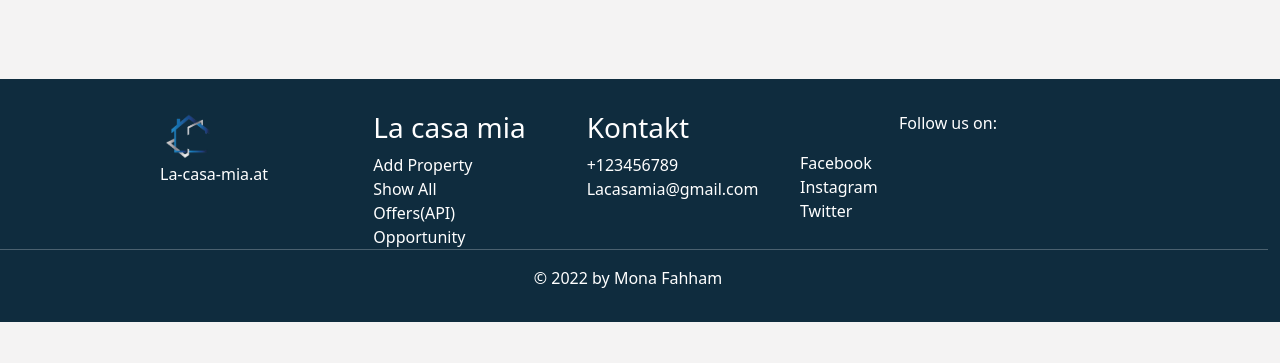
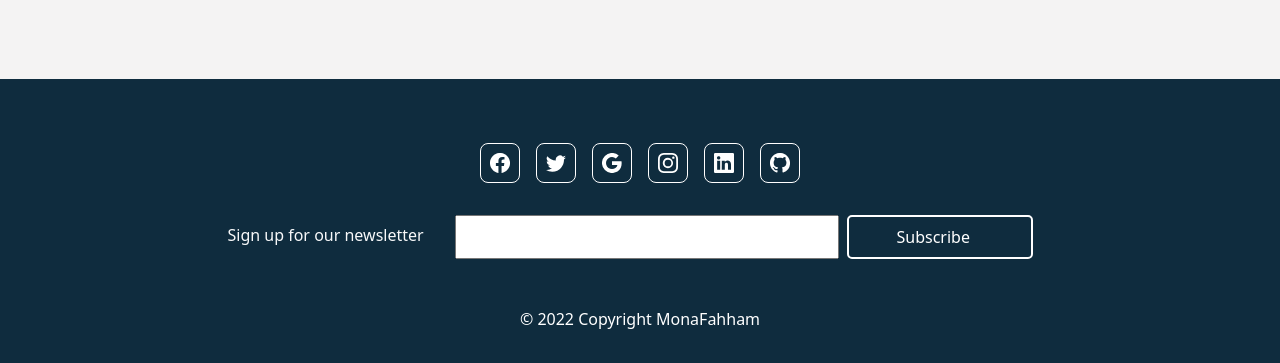
Before and after one commit to MonaFahham/BE16_CR12_MonaFahham, a PHP site: page /PHP/details.php?real_estate_id=1 in a window 1280 px wide. Shown: the part 1218-1581 px from the top of the page. Before the commit the page ends 1540 px from the top, so only its background shows below. Run offline with PHP 8.4, Linux system fonts and the light colour scheme; data comes from the database, SQL or seed files in the repository; some libraries are stand-ins or nearby versions.

Commit message:
final edit

```diff
--- a/a_create.php
+++ b/a_create.php
@@ -63,7 +63,7 @@ if ($_POST) {
     <head>
         <meta charset="UTF-8">
         <title>Update</title>
-        <link rel="stylesheet" href="../css/style.scss">
+        <link rel="stylesheet" href="css/style.css">
         <link href="https://cdn.jsdelivr.net/npm/bootstrap@5.1.3/dist/css/bootstrap.min.css" rel="stylesheet" integrity="sha384-1BmE4kWBq78iYhFldvKuhfTAU6auU8tT94WrHftjDbrCEXSU1oBoqyl2QvZ6jIW3" crossorigin="anonymous">
 
     </head>
--- a/a_delete.php
+++ b/a_delete.php
@@ -26,6 +26,8 @@ if ($_POST) {
     <head>
         <meta charset="UTF-8">
         <title>Delete</title>
+    <link rel="stylesheet" href="css/style.css">
+
         <link href="https://cdn.jsdelivr.net/npm/bootstrap@5.1.3/dist/css/bootstrap.min.css" rel="stylesheet" integrity="sha384-1BmE4kWBq78iYhFldvKuhfTAU6auU8tT94WrHftjDbrCEXSU1oBoqyl2QvZ6jIW3" crossorigin="anonymous">
 
 
--- a/a_update.php
+++ b/a_update.php
@@ -46,6 +46,8 @@ if ($_POST) {
     <head>
         <meta charset="UTF-8">
         <title>Update</title>
+    <link rel="stylesheet" href="css/style.css">
+
     <link href="https://cdn.jsdelivr.net/npm/bootstrap@5.1.3/dist/css/bootstrap.min.css" rel="stylesheet" integrity="sha384-1BmE4kWBq78iYhFldvKuhfTAU6auU8tT94WrHftjDbrCEXSU1oBoqyl2QvZ6jIW3" crossorigin="anonymous">
 
 
--- a/components/footer.php
+++ b/components/footer.php
@@ -1,45 +1,86 @@
-<footer>
+ <!-- Footer -->
+ <footer >
+        <div class="container ">
+            <div class="d-flex justify-content-center py-4 ">
+                <div class="Social ">
+                    <a href="# ">
+                        <svg xmlns="http://www.w3.org/2000/svg " fill="white " class="bi bi-facebook social_icon " viewBox="0 0 16 16 ">
+                <path
+                  d="M16 8.049c0-4.446-3.582-8.05-8-8.05C3.58 0-.002 3.603-.002 8.05c0 4.017 2.926 7.347 6.75 7.951v-5.625h-2.03V8.05H6.75V6.275c0-2.017 1.195-3.131 3.022-3.131.876 0 1.791.157 1.791.157v1.98h-1.009c-.993 0-1.303.621-1.303 1.258v1.51h2.218l-.354
+            2.326H9.25V16c3.824-.604 6.75-3.934 6.75-7.951z "
+                />
+              </svg>
+                    </a>
+                </div>
+                <div class="Social ">
+                    <a href="# ">
+                        <svg xmlns="http://www.w3.org/2000/svg " fill="white " class="bi bi-twitter social_icon " viewBox="0 0 16 16 ">
+                <path
+                  d="M5.026 15c6.038 0 9.341-5.003 9.341-9.334 0-.14 0-.282-.006-.422A6.685 6.685 0 0 0 16 3.542a6.658 6.658 0 0 1-1.889.518 3.301 3.301 0 0 0 1.447-1.817 6.533 6.533 0 0 1-2.087.793A3.286 3.286 0 0 0 7.875 6.03a9.325 9.325 0 0 1-6.767-3.429
+            3.289 3.289 0 0 0 1.018 4.382A3.323 3.323 0 0 1 .64 6.575v.045a3.288 3.288 0 0 0 2.632 3.218 3.203 3.203 0 0 1-.865.115 3.23 3.23 0 0 1-.614-.057 3.283 3.283 0 0 0 3.067 2.277A6.588 6.588 0 0 1 .78 13.58a6.32 6.32 0 0 1-.78-.045A9.344 9.344 0
+            0 0 5.026 15z "
+                />
+              </svg>
+                    </a>
+                </div>
+                <div class="Social ">
+                    <a href="# ">
+                        <svg xmlns="http://www.w3.org/2000/svg " fill="white " class="bi bi-google social_icon " viewBox="0 0 16 16 ">
+                <path
+                  d="M15.545 6.558a9.42 9.42 0 0 1 .139 1.626c0 2.434-.87 4.492-2.384 5.885h.002C11.978 15.292 10.158 16 8 16A8 8 0 1 1 8 0a7.689 7.689 0 0 1 5.352 2.082l-2.284 2.284A4.347 4.347 0 0 0 8 3.166c-2.087 0-3.86 1.408-4.492 3.304a4.792 4.792
+            0 0 0 0 3.063h.003c.635 1.893 2.405 3.301 4.492 3.301 1.078 0 2.004-.276 2.722-.764h-.003a3.702 3.702 0 0 0 1.599-2.431H8v-3.08h7.545z "
+                />
+              </svg>
+                    </a>
+                </div>
+                <div class="Social ">
+                    <a href="# ">
+                        <svg xmlns="http://www.w3.org/2000/svg " fill="white " class="bi bi-instagram social_icon " viewBox="0 0 16 16 ">
+                <path
+                  d="M8 0C5.829 0 5.556.01 4.703.048 3.85.088 3.269.222 2.76.42a3.917 3.917 0 0 0-1.417.923A3.927 3.927 0 0 0 .42 2.76C.222 3.268.087 3.85.048 4.7.01 5.555 0 5.827 0 8.001c0 2.172.01 2.444.048 3.297.04.852.174 1.433.372 1.942.205.526.478.972.923
+            1.417.444.445.89.719 1.416.923.51.198 1.09.333 1.942.372C5.555 15.99 5.827 16 8 16s2.444-.01 3.298-.048c.851-.04 1.434-.174 1.943-.372a3.916 3.916 0 0 0 1.416-.923c.445-.445.718-.891.923-1.417.197-.509.332-1.09.372-1.942C15.99 10.445 16 10.173
+            16 8s-.01-2.445-.048-3.299c-.04-.851-.175-1.433-.372-1.941a3.926 3.926 0 0 0-.923-1.417A3.911 3.911 0 0 0 13.24.42c-.51-.198-1.092-.333-1.943-.372C10.443.01 10.172 0 7.998 0h.003zm-.717 1.442h.718c2.136 0 2.389.007 3.232.046.78.035 1.204.166 1.486.275.373.145.64.319.92.599.28.28.453.546.598.92.11.281.24.705.275
+            1.485.039.843.047 1.096.047 3.231s-.008 2.389-.047 3.232c-.035.78-.166 1.203-.275 1.485a2.47 2.47 0 0 1-.599.919c-.28.28-.546.453-.92.598-.28.11-.704.24-1.485.276-.843.038-1.096.047-3.232.047s-2.39-.009-3.233-.047c-.78-.036-1.203-.166-1.485-.276a2.478
+            2.478 0 0 1-.92-.598 2.48 2.48 0 0 1-.6-.92c-.109-.281-.24-.705-.275-1.485-.038-.843-.046-1.096-.046-3.233 0-2.136.008-2.388.046-3.231.036-.78.166-1.204.276-1.486.145-.373.319-.64.599-.92.28-.28.546-.453.92-.598.282-.11.705-.24 1.485-.276.738-.034
+            1.024-.044 2.515-.045v.002zm4.988 1.328a.96.96 0 1 0 0 1.92.96.96 0 0 0 0-1.92zm-4.27 1.122a4.109 4.109 0 1 0 0 8.217 4.109 4.109 0 0 0 0-8.217zm0 1.441a2.667 2.667 0 1 1 0 5.334 2.667 2.667 0 0 1 0-5.334z "
+                />
+              </svg>
+                    </a>
+                </div>
+                <div class="Social ">
+                    <a href="# ">
+                        <svg xmlns="http://www.w3.org/2000/svg " fill="white " class="bi bi-linkedin social_icon " viewBox="0 0 16 16 ">
+                <path
+                  d="M0 1.146C0 .513.526 0 1.175 0h13.65C15.474 0 16 .513 16 1.146v13.708c0 .633-.526 1.146-1.175 1.146H1.175C.526 16 0 15.487 0 14.854V1.146zm4.943 12.248V6.169H2.542v7.225h2.401zm-1.2-8.212c.837 0 1.358-.554 1.358-1.248-.015-.709-.52-1.248-1.342-1.248-.822
+            0-1.359.54-1.359 1.248 0 .694.521 1.248 1.327 1.248h.016zm4.908 8.212V9.359c0-.216.016-.432.08-.586.173-.431.568-.878 1.232-.878.869 0 1.216.662 1.216 1.634v3.865h2.401V9.25c0-2.22-1.184-3.252-2.764-3.252-1.274 0-1.845.7-2.165 1.193v.025h-.016a5.54
+            5.54 0 0 1 .016-.025V6.169h-2.4c.03.678 0 7.225 0 7.225h2.4z "
+                />
+              </svg>
+                    </a>
+                </div>
+                <div class="Social ">
+                    <a href="# ">
+                        <svg xmlns="http://www.w3.org/2000/svg " fill="white " class="bi bi-github social_icon " viewBox="0 0 16 16 ">
+                <path
+                  d="M8 0C3.58 0 0 3.58 0 8c0 3.54 2.29 6.53 5.47 7.59.4.07.55-.17.55-.38 0-.19-.01-.82-.01-1.49-2.01.37-2.53-.49-2.69-.94-.09-.23-.48-.94-.82-1.13-.28-.15-.68-.52-.01-.53.63-.01 1.08.58 1.23.82.72 1.21 1.87.87 2.33.66.07-.52.28-.87.51-1.07-1.78-.2-3.64-.89-3.64-3.95
+            0-.87.31-1.59.82-2.15-.08-.2-.36-1.02.08-2.12 0 0 .67-.21 2.2.82.64-.18 1.32-.27 2-.27.68 0 1.36.09 2 .27 1.53-1.04 2.2-.82 2.2-.82.44 1.1.16 1.92.08 2.12.51.56.82 1.27.82 2.15 0 3.07-1.87 3.75-3.65 3.95.29.25.54.73.54 1.48 0 1.07-.01 1.93-.01
+            2.2 0 .21.15.46.55.38A8.012 8.012 0 0 0 16 8c0-4.42-3.58-8-8-8z "
+                />
+              </svg>
+                    </a>
+                </div>
+            </div>
+            <div class="newsletter row d-flex text-light justify-content-center ">
 
-    <div class="row justify-content-center">
-        <div class="col-sm-3 col-md-3 col-lg-2 col-xl-2">
-            <img src="pictures/logo2-removebg-preview.png" alt="" width="50" height="50" class="d-inline-block align-text-top">
+                <div class="col-3 py-2 px-1 ms-2 ">
 
-                <p>La-casa-mia.at</p>
-
+                    Sign up for our newsletter</div>
+                    <input class="col-6 py-2 px-1 footer_email " type="email ">
+                    <input type="button " class="mx-2 px-lg-5 px-md-3 px-sm-2 col-2 py-2 btn_footer " value="Subscribe ">
+                </div>
         </div>
-
-       <div class="col-sm-3 col-md-3 col-lg-2 col-xl-2 text-start zoel">
-        <h3 class="foot-h">La casa mia</h3>
-           <a href="create.php" class="foot-a">Add Property</a>
-           <a href="./AJAX/showAll.php" class="foot-a">Show All</a>
-           <a href="displayAll.php" class="foot-a" key="workflow">Offers(API)</a>
-           <a href="opportunity.php" class="foot-a" key="workflow">Opportunity</a>
-
+        <div class="copyright pt-3 text-white text-center ">
+            &copy; 2022 Copyright MonaFahham
         </div>
-
-        <div class="col-sm-3 col-md-3 col-lg-2 col-xl-2 text-start zoel">
-            <h3 class="foot-h">Kontakt</h3>
-            <a class="foot-a" href="#" target="_blank">+123456789</a>
-            <a class="foot-a" href="#" target="_blank">Lacasamia@gmail.com</a>
-
         </div>
-
-        <div class="col-sm-12 col-md-12 col-lg-3 col-xl-3 text-center">
-           <div class="social text-center">
-              <p>Follow us on: </p>
-           <a href="https://www.facebook.com" target="_blank">Facebook</a>
-           <a href="https://www.instagram.com" target="_blank">Instagram</a>
-           <a href="https://www.twitter.com" target="_blank">Twitter</a>
-           </div>
-
-
-        </div>
-
-       <hr class="socket">
-       &copy; 2022 by Mona Fahham
-
-
-    </div>
-
-
-</footer>
+    </footer>
--- a/create.php
+++ b/create.php
@@ -10,6 +10,8 @@ require_once 'components/db_connect.php';
     <meta charset="UTF-8">
     <meta name="viewport" content="width=device-width, initial-scale=1.0">
     <?php require_once 'components/boot.php' ?>
+    <link rel="stylesheet" href="css/style.css">
+
     <title>Add Property</title>
     <style>
         fieldset {
--- a/css/style.css
+++ b/css/style.css
@@ -121,3 +121,45 @@ footer a {
     height: 30rem;
     margin: 5rem 7rem;
 }
+
+.opp_img {
+    background-image: url("./pictures/price_reduced.jpg");
+    width: 100%;
+    height: 30rem;
+    max-width: 100%;
+    background-repeat: no-repeat;
+    background-size: 100%;
+}
+
+.reduce_text {
+    margin-left: 10rem;
+}
+
+footer {
+    max-width: 100%;
+    padding-bottom: 4vh;
+}
+
+footer .social_icon {
+    border-radius: 8px;
+    padding: 16%;
+    width: 40px;
+    margin: 0.5rem;
+    border: 1px solid white;
+}
+
+footer .newsletter {
+    padding-bottom: 4vh;
+}
+
+footer .newsletter .footer_email {
+    margin-left: -3rem;
+    width: 30vw;
+}
+
+footer .newsletter .btn_footer {
+    color: white;
+    border: solid 2px white;
+    background-color: transparent;
+    border-radius: 5px;
+}
--- a/details.php
+++ b/details.php
@@ -32,7 +32,7 @@ if(mysqli_num_rows($result)>0){
                   <p class='card-text'><b>Latitude: </b>".$row['latitude']."</p>
                   <p class='card-text'><b>Longitude: </b>".$row['longitude']."</p>
                 </div>
-                <div class='col-12 nsl'>
+                <div class='col-12'>
                 <a href='update.php?real_estate_id=".$row['real_estate_id']."'><button class='button btn btn-warning ms-5' type='button'>Edit</button></a>
                 <a href='delete.php?real_estate_id=".$row['real_estate_id']."'><button class='button button2 btn btn-danger' type='button'>Delete</button></a>
             </div>
```
Also changed, not shown: js/displayAll.js (added, +55 -0 lines), opportunity.html (+150 -68 lines), README.md (added), displayAll.php (line endings or trailing spaces), pictures/price_reduced.jpg (added), pictures/price_reduced1.jpg (added).
